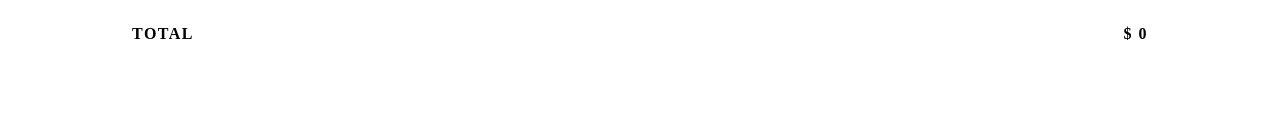
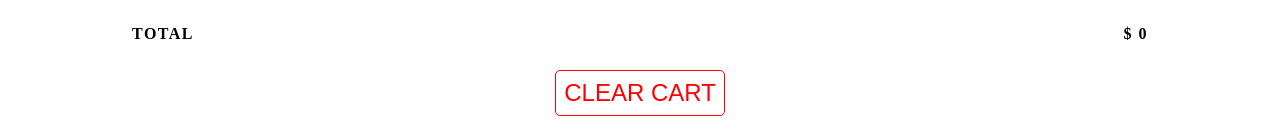
Before and after one commit to Kennethz374/Cart, a React (Create React App) app: page / in a window 1280 px wide. Shown: the part 665-797 px from the top of the page. Built offline with nearby package versions, Linux system fonts and the light colour scheme.

Commit message:
Added a clear all function at the bottom and added Css

```diff
--- a/src/ItemContainer.js
+++ b/src/ItemContainer.js
@@ -17,6 +17,8 @@ function ItemContainer() {
 				<h4>total</h4>
 				<h4>$ {total}</h4>
 			</div>
+
+			<button className="clear-all">Clear Cart</button>
 		</section>
 	);
 }
--- a/src/index.css
+++ b/src/index.css
@@ -158,4 +158,15 @@ hr {
 .checkout h4 {
   padding: 4px;
 }
+
+.clear-all {
+  font-size: 1.5rem;
+  padding: 0.5rem;
+  margin: 1px auto;
+  text-transform: uppercase;
+  color: red;
+  border: 1px solid red;
+  background: transparent;
+  border-radius: 5px;
+}
 /*# sourceMappingURL=index.css.map */
--- a/src/index.scss
+++ b/src/index.scss
@@ -37,7 +37,7 @@ header {
 		margin: auto 5px;
 	}
 }
-
+// =========== Item ===========
 .bag {
 	color: black;
 	width: 80%;
@@ -121,3 +121,13 @@ hr {
 		padding: 4px;
 	}
 }
+.clear-all {
+	font-size: 1.5rem;
+	padding: 0.5rem;
+	margin: 1px auto;
+	text-transform: uppercase;
+	color: red;
+	border: 1px solid red;
+	background: transparent;
+	border-radius: 5px;
+}
```
Also changed, not shown: 1 other file (tests, documents, lock files or other folders).
